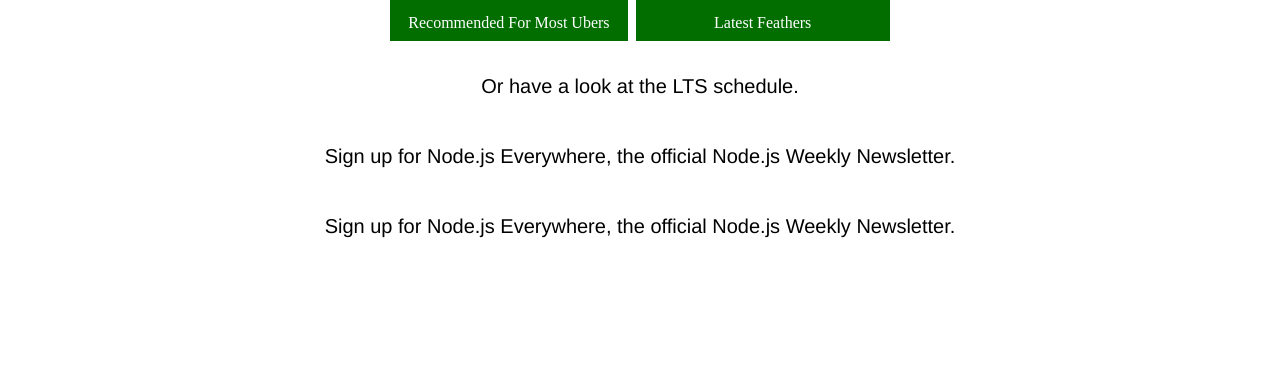
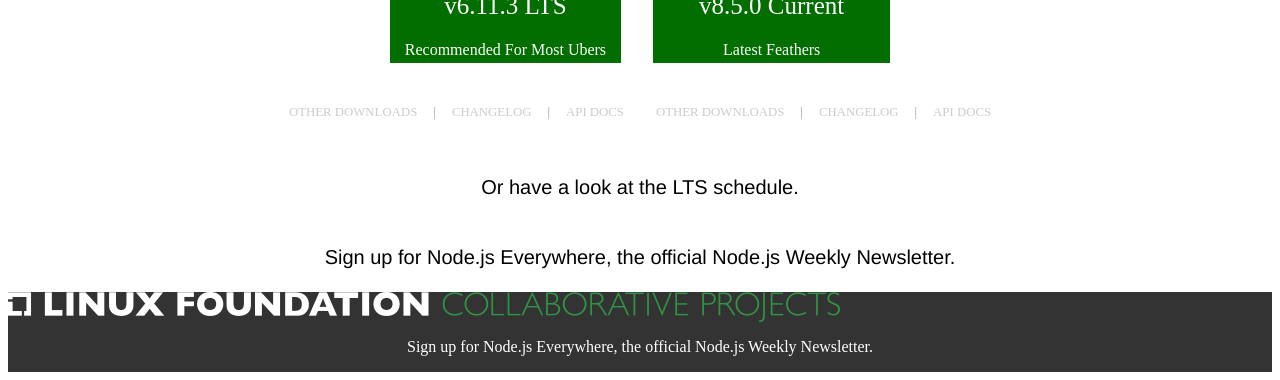
Before and after one commit to GuitarOTronic/RecreateNodeJSPage, a plain HTML site: page index.html in a window 1280 px wide. Shown: the part 725-1105 px from the top of the page. Before the commit the page ends 994 px from the top, so only its background shows below. Drawn offline with Linux system fonts and the light colour scheme.

Commit message:
got the footer to work.

```diff
--- a/index.html
+++ b/index.html
@@ -30,7 +30,7 @@
       <!-- <img class=""src="assets/background.jpg"> -->
     </div >
     <div>
-      <p class='intro'>Node.js® is a JavaScript runtime built on Chrome's V8 JavaScript engine. Node.js uses an event-driven, non-blocking I/O model that makes it lightweight and efficient. Node.js' package ecosystem, npm, is the largest ecosystem of open source libraries in the world.</p>
+      <p class='intro pad'>Node.js® is a JavaScript runtime built on Chrome's V8 JavaScript engine. Node.js uses an event-driven, non-blocking I/O model that makes it lightweight and efficient. Node.js' package ecosystem, npm, is the largest ecosystem of open source libraries in the world.</p>
 
     </div>
     <div class='col-12 row center'>
@@ -43,14 +43,25 @@
       <div class="download">
         <a href="www.google.com" class="download">v6.11.3 LTS
         </a>
-          <small>Recommended For Most Ubers</small>
-
+        <small>Recommended For Most Ubers</small>
       </div>
       <div class="download">
         <a href="www.google.com" class="download">v8.5.0 Current</a>
         <small>Latest Feathers</small>
+      </div>
 
-      </div>
+    </div>
+    <div class="row center ">
+      <ul class="align listDivider btnLinks">
+        <li class="btnLinks">Other Downloads</li>
+        <li class="btnLinks">Changelog</li>
+        <li class="btnLinks">API Docs</li>
+      </ul>
+      <ul class="align listDivider btnLinks">
+        <li class="btnLinks">Other Downloads</li>
+        <li class="btnLinks">Changelog</li>
+        <li class="btnLinks">API Docs</li>
+      </ul>
     </div>
     <div class="row center intro">
       <p>Or have a look at the LTS schedule.</p>
@@ -59,11 +70,19 @@
       <p>Sign up for Node.js Everywhere, the official Node.js Weekly Newsletter.</p>
     </div>
 
-<footer>
-  <div class="row center intro footer">
-    <p>Sign up for Node.js Everywhere, the official Node.js Weekly Newsletter.</p>
+  <footer class="row mkcol">
+    <div class="row ">
+    <div class="center col-8">
+      <img src="assets/CP1.png" alt ='Linx Foundation'>
+    </div>
   </div>
-</footer>
+
+    <div class=" center footText">
+      <div>
+      <p>Sign up for Node.js Everywhere, the official Node.js Weekly Newsletter.</p>
+    </div>
+    </div>
+  </footer>
 
       <!-- <div class="row">
           <div class="col-3"><p>col-3</p></div>
--- a/styles/main.css
+++ b/styles/main.css
@@ -58,6 +58,9 @@
     justify-content: center;
     flex-wrap:wrap;
 }
+p.pad{
+  padding-top: 3rem;
+}
 
 .center{
   display: flex;
@@ -89,7 +92,7 @@
 }
 .back {
 
-  background-image: url('assets/background.jpg');
+  background-image: url('../assets/background.jpg');
   align-items: center;
   justify-content: space-around;
   background-position: center;
@@ -114,26 +117,37 @@
 }
 .download{
   display: block;
-  margin: 10px 4px;
-  padding: .2em .6em;
+  margin: 10px 1rem;
+  padding: .1em .6em;
   background-color: #026e00;
   color:#fff;
-  font-size: 30px;
+  font-size: 25px;
   font-weight: 400;
   text-align: center;
 }
 small{
   font-size: 1rem;
+  padding-bottom:
 }
-a{
+a {
   text-decoration: none;
 }
 
-.footer{
-  {
-      background-color: #333;
+li.btnLinks{
+  font-size:.8em;
+}
+ul.btnLinks{
+  padding: 1rem;
+}
+
+footer{
+      background: #333;
       display: flex;
       justify-content: center;
-      flex-wrap:wrap;
-  }
 }
+.footText{
+  color: #fff;
+}
+.mkcol{
+  display: block;
+}
```
Also changed, not shown: assets/CP1.png (added).
